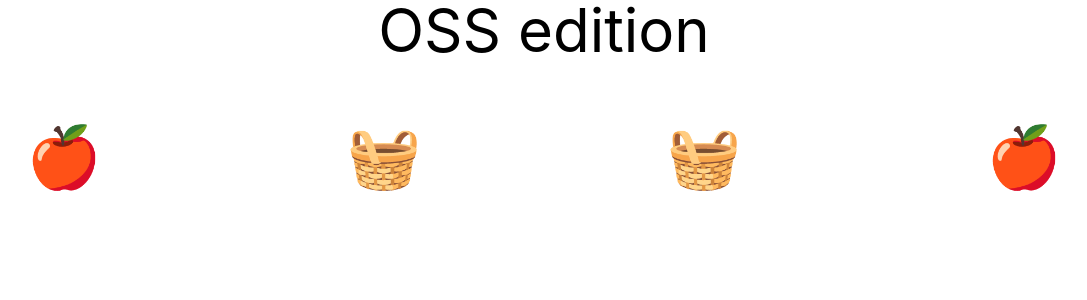
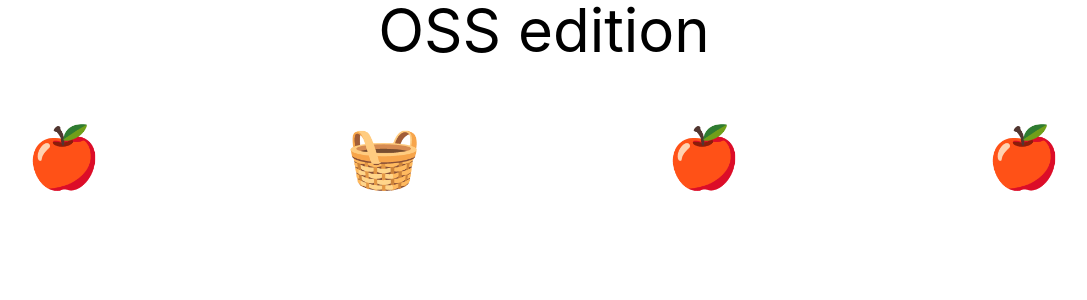
Before and after one commit to sample-organisation/h-oss, a React (Create React App) app: page / in a window 1280 px wide. Shown: the top 300 px of the page, without its empty margins (96-1183 px from the left). Built offline with nearby package versions, Linux system fonts and the light colour scheme.

Commit message:
Merge pull request #45 from gh-team-member/check-2
check items

GitOrigin-RevId: 65df6823f37442dfb27d9faea8284848c9b9b5c8

```diff
--- a/src/shared/Items.js
+++ b/src/shared/Items.js
@@ -11,7 +11,7 @@ function Items() {
         <Basket />
       </div>
       <div className="w-1/4 p-2">
-        <Basket />
+        <Apple />
       </div>
       <div className="w-1/4 p-2">
         <Apple />
```
